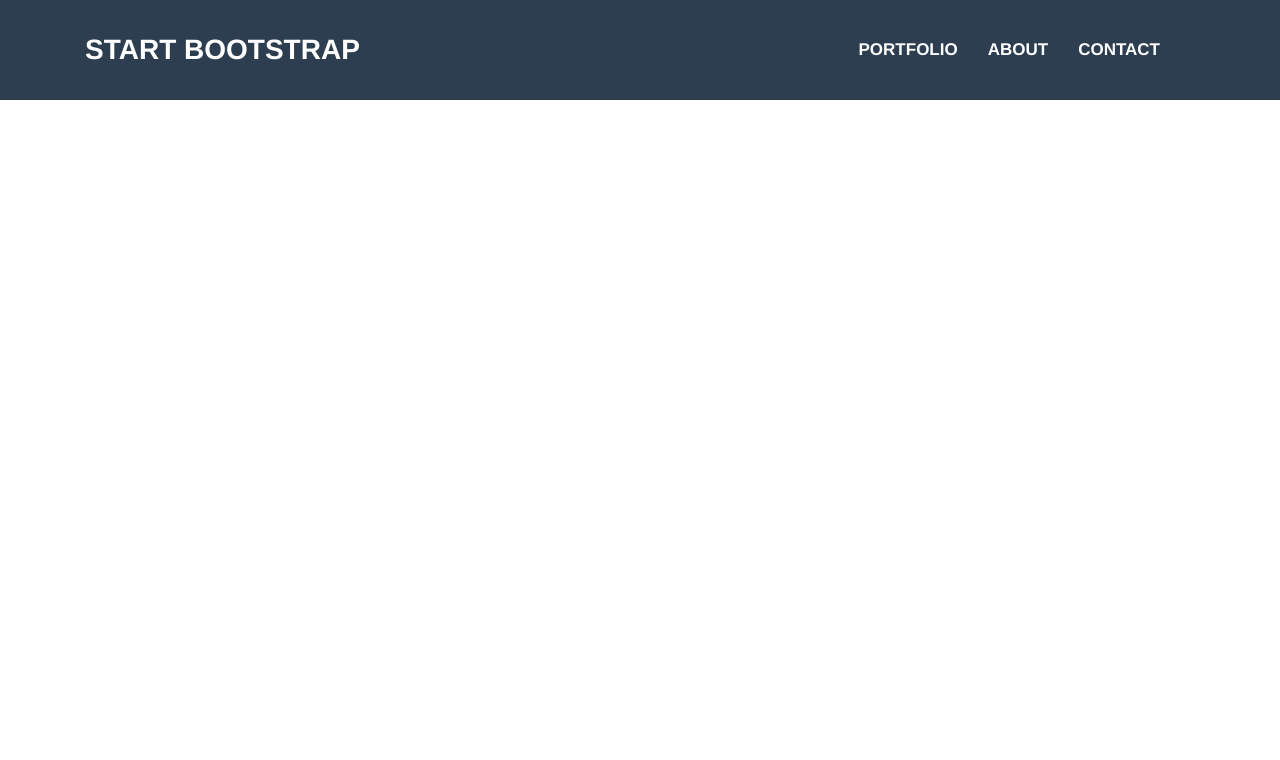
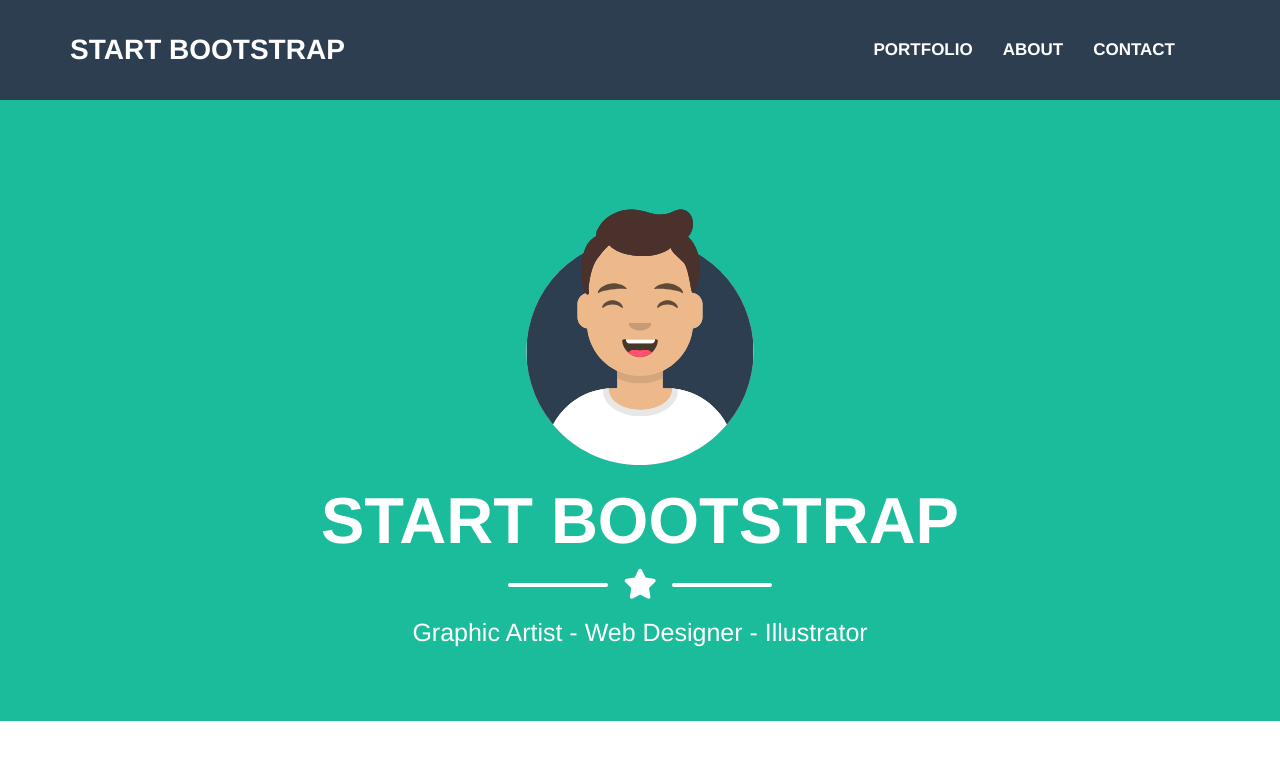
Before and after one commit to McRafee/html-css-bootstrap-freelancer, a plain HTML site: page index.html in a window 1280 px wide. Drawn offline with nearby package versions, Linux system fonts and the light colour scheme.

Commit message:
nav + header

```diff
--- a/css/style.css
+++ b/css/style.css
@@ -29,3 +29,55 @@ a#brand:hover {
     font-size: 17px;
     padding-right: 50px;
 }
+
+header {
+    background-color: #1abc9c;
+    padding-top: 100px;
+    padding-bottom: 60px;
+}
+
+h1 {
+    color: white;
+    font-weight: 900;
+    font-size: 65px;
+}
+#avatar {
+    width: 250px;
+}
+
+.divider-custom {
+    margin: 1.25rem 0 1.5rem;
+    width: 100%;
+    display: flex;
+    justify-content: center;
+    align-items: center;
+}
+
+.divider-custom .divider-custom-line {
+    width: 100%;
+    max-width: 100px;
+    height: 4px;
+    background-color: #2c3e50;
+    border-radius: 1rem;
+    border-color: #2c3e50 !important;
+}
+
+.divider-custom.divider-light .divider-custom-icon {
+    color: #fff !important;
+
+}
+
+.divider-custom.divider-light .divider-custom-line {
+    background-color: #fff;
+}
+
+.fa-star {
+    font-size: 30px;
+    padding-left: 15px;
+    padding-right: 15px;
+}
+
+p {
+    font-size: 25px;
+    color: white;
+}
--- a/index.html
+++ b/index.html
@@ -4,20 +4,19 @@
         <meta charset="utf-8">
         <meta name="viewport" content="width=device-width, initial-scale=1.0">
         <title>Freelancer - Start Bootstrap Theme</title>
-        <!-- Custom fonts for this theme -->
-        <link href="vendor/fontawesome-free/css/all.min.css" rel="stylesheet" type="text/css">
-
+        <script src="https://kit.fontawesome.com/1444c08261.js" crossorigin="anonymous"></script> <!-- Icons -->
         <link rel="stylesheet" href="https://stackpath.bootstrapcdn.com/bootstrap/3.4.1/css/bootstrap.min.css" integrity="sha384-HSMxcRTRxnN+Bdg0JdbxYKrThecOKuH5zCYotlSAcp1+c8xmyTe9GYg1l9a69psu" crossorigin="anonymous">
         <link rel="stylesheet" href="css/style.css">
 
     </head>
     <body>
         <!-- Nav -->
-        <nav id="nav-top">
+        <nav id="nav-top" class="navbar-expand-lg text-uppercase fixed-top">
             <div class="container">
-                <a id="brand" class="navbar-brand" href="#">Start Bootstrap</a>
+                <div class="row">
+                    <a id="brand" class="navbar-brand" href="#">Start Bootstrap</a> <!-- Nav -->
                     <div class="nav-right">
-                    <ul class="nav navbar-nav navbar-right">
+                        <ul class="nav navbar-nav navbar-right"> <!-- Nav -->
                             <li>
                                 <a href="#Portfolio">Portfolio</a>
                             </li>
@@ -30,10 +29,28 @@
                         </ul>
                     </div>
                 </div>
+            </div>
         </nav>
         <!-- Header -->
         <header>
+            <div class="container">
+                <div class="row">
+                    <div class="col-xs-12 col-md-8 col-md-offset-2">
+                        <img id="avatar" class="img-responsive center-block" src="img/avataaars.svg" alt="Avatar">
+                        <h1 class="text-uppercase text-center">Start Bootstrap</h1>
+                        <!-- Icon Divider -->
+                        <div class="divider-custom divider-light">
+                            <div class="divider-custom-line"></div>
+                            <div class="divider-custom-icon">
+                              <i class="fas fa-star"></i>
+                            </div>
+                            <div class="divider-custom-line"></div>
+                        </div>
+                        <p class="text-center">Graphic Artist - Web Designer - Illustrator</p>
 
+                    </div>
+                </div>
+            </div>
         </header>
 
     </body>
```
Lines whose indentation alone changed are shown as unchanged.
